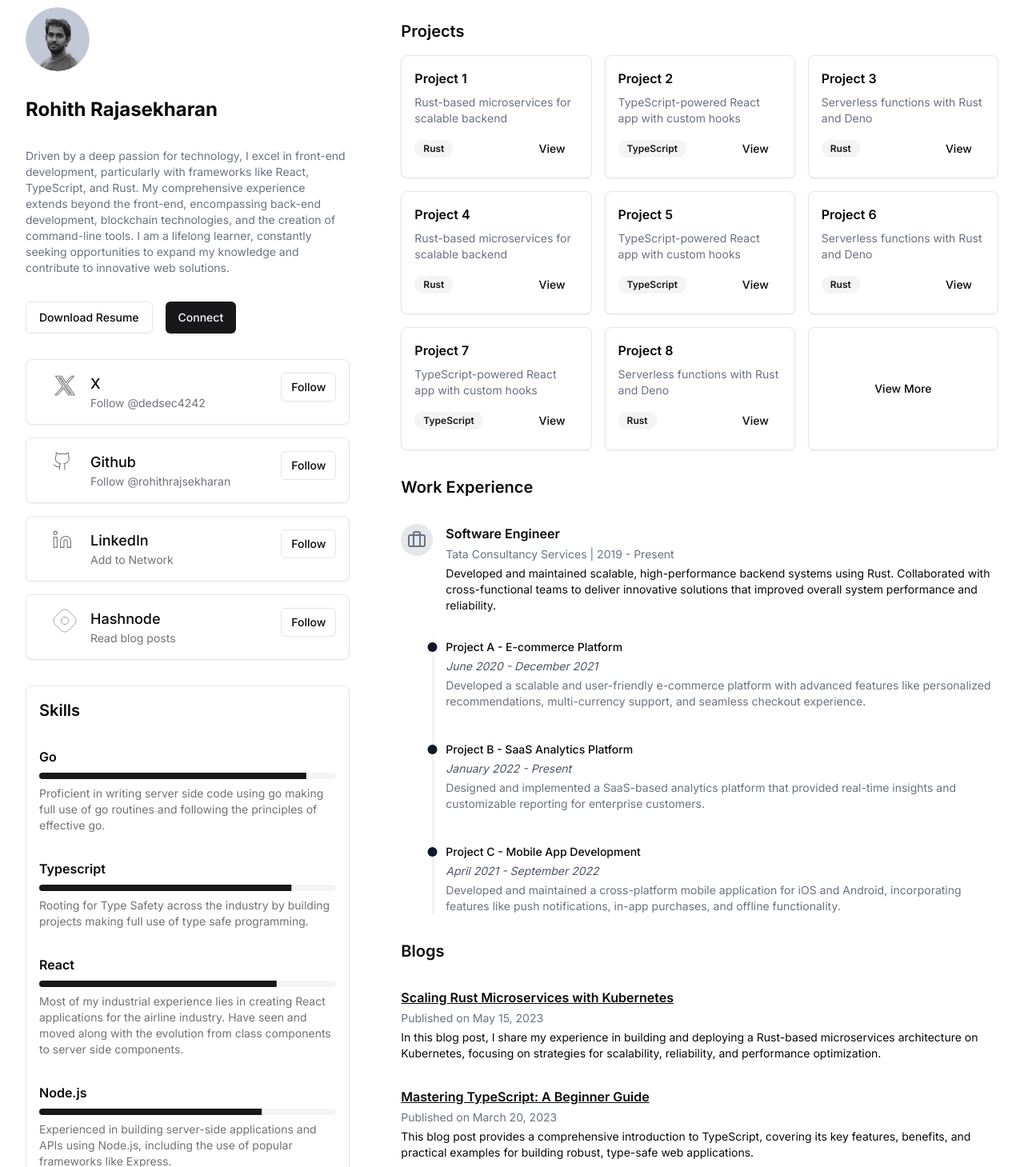
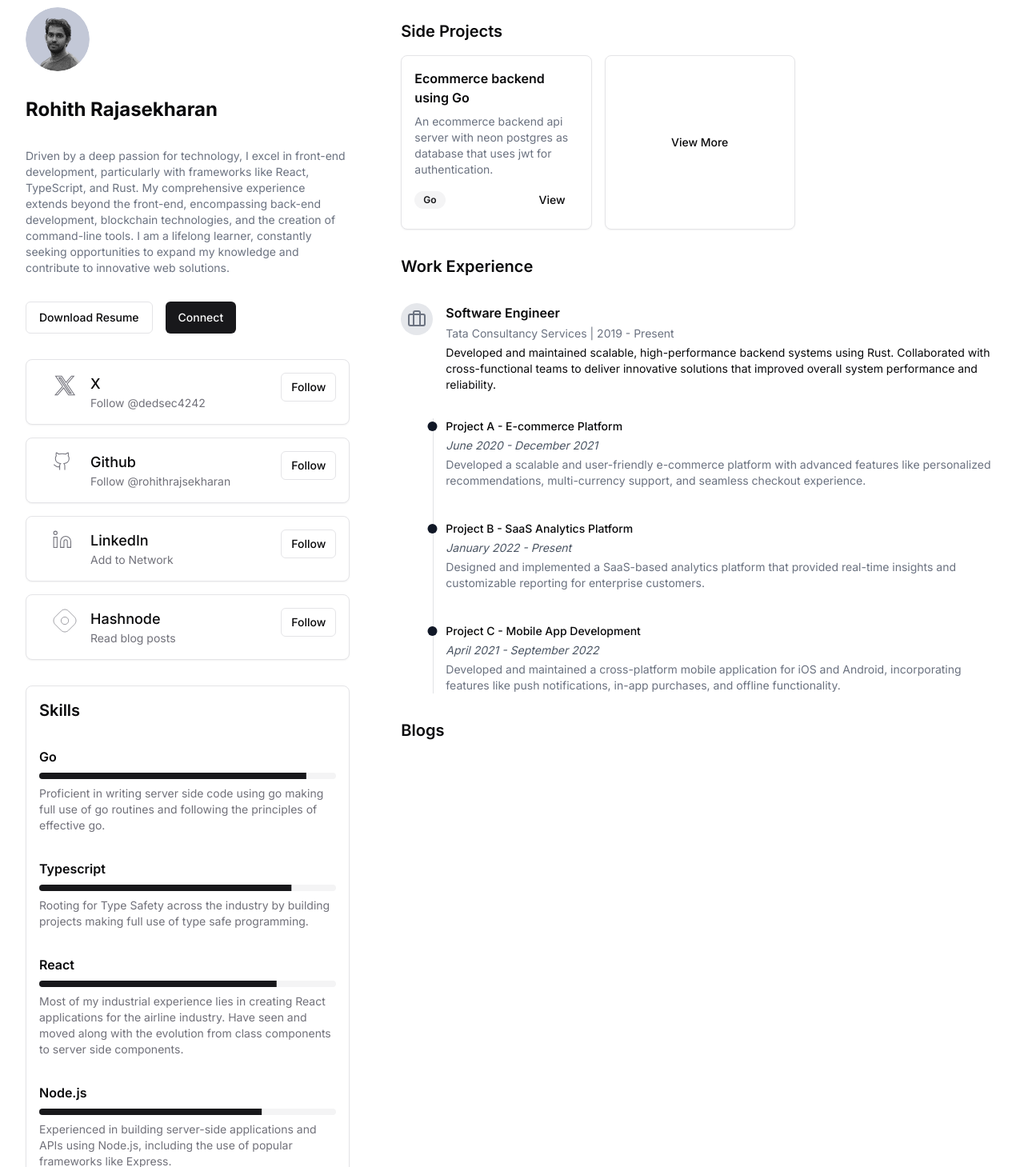
Before and after one commit to rohithrajasekharan/portfolio, a Next.js app: page / in a window 1280 px wide. Shown: the part 31-1490 px from the top of the page at 80% size. Built offline with nearby package versions, Linux system fonts and the light colour scheme.

Commit message:
data update

```diff
--- a/components/home/blogs.tsx
+++ b/components/home/blogs.tsx
@@ -3,7 +3,8 @@ export default function Blogs(){
         <>
         <h2 className="text-xl font-semibold">Blogs</h2>
           <div className="space-y-8">
-            <div className="grid gap-1">
+
+            {/* <div className="grid gap-1">
               <h3 className="font-semibold underline cursor-pointer">Scaling Rust Microservices with Kubernetes</h3>
               <div className="flex items-center justify-between">
                 <p className="text-sm text-gray-500">Published on May 15, 2023</p>
@@ -13,8 +14,9 @@ export default function Blogs(){
                 architecture on Kubernetes, focusing on strategies for scalability, reliability, and performance
                 optimization.
               </p>
-            </div>
-            <div className="grid gap-1">
+            </div> */}
+
+            {/* <div className="grid gap-1">
               <h3 className="font-semibold underline cursor-pointer">Mastering TypeScript: A Beginner Guide</h3>
               <div className="flex items-center justify-between">
                 <p className="text-sm text-gray-500">Published on March 20, 2023</p>
@@ -23,7 +25,8 @@ export default function Blogs(){
                 This blog post provides a comprehensive introduction to TypeScript, covering its key features, benefits,
                 and practical examples for building robust, type-safe web applications.
               </p>
-            </div>
+            </div> */}
+
           </div>
           </>
     )
--- a/components/home/projects.tsx
+++ b/components/home/projects.tsx
@@ -7,17 +7,19 @@ import Link from "next/link"
 export default function Projects(){
     return(
         <section className="space-y-4">
-        <h2 className="text-xl font-semibold">Projects</h2>
+        <h2 className="text-xl font-semibold">Side Projects</h2>
           <div className="grid grid-cols-1 md:grid-cols-2 lg:grid-cols-3 gap-4">
             <Card className="w-full p-4 space-y-2">
-                <h3 className="font-semibold">Project 1</h3>
-                  <h3 className="text-sm text-gray-500 dark:text-gray-400">Rust-based microservices for scalable backend</h3>
+                <h3 className="font-semibold">Ecommerce backend using Go</h3>
+                  <h3 className="text-sm text-gray-500 dark:text-gray-400">An ecommerce backend api server with neon postgres as database that uses jwt for authentication. </h3>
                   <div className="flex items-center justify-between mt-2">
-                    <Badge variant="secondary">Rust</Badge>
+                    <Badge variant="secondary">Go</Badge>
+                    <Link href='https://github.com/rohithrajasekharan/go-ecom' target="blank">
                     <Button variant="ghost">View</Button>
+                    </Link>
                 </div>
             </Card>
-            <Card className="w-full p-4 space-y-2">
+            {/* <Card className="w-full p-4 space-y-2">
                 <h3 className="font-semibold">Project 2</h3>
                   <h3 className="text-sm text-gray-500 dark:text-gray-400">TypeScript-powered React app with custom hooks</h3>
                   <div className="flex items-center justify-between mt-2">
@@ -72,7 +74,7 @@ export default function Projects(){
                     <Badge variant="secondary">Rust</Badge>
                     <Button variant="ghost">View</Button>
                 </div>
-            </Card>
+            </Card> */}
             <Card className="w-full flex items-center justify-center min-h-32">
             <Link href='https://github.com/rohithrajasekharan?tab=repositories' target="blank">
             <Button variant="ghost">View More</Button>
--- a/components/home/skills.tsx
+++ b/components/home/skills.tsx
@@ -45,7 +45,7 @@ export default function Skills() {
           </p>
         </div>
         <div>
-          <h3 className="text-lg font-semibold">MongoDB / Sql</h3>
+          <h3 className="text-lg font-semibold">MongoDB / Sql / Postgres</h3>
           <Progress value={90} className="mt-2" />
           <p className="text-sm text-muted-foreground mt-2">
             Worked with various Relational/Non-Relational databases and made use of popular ORMs. Also proficient in Graphql.
```
